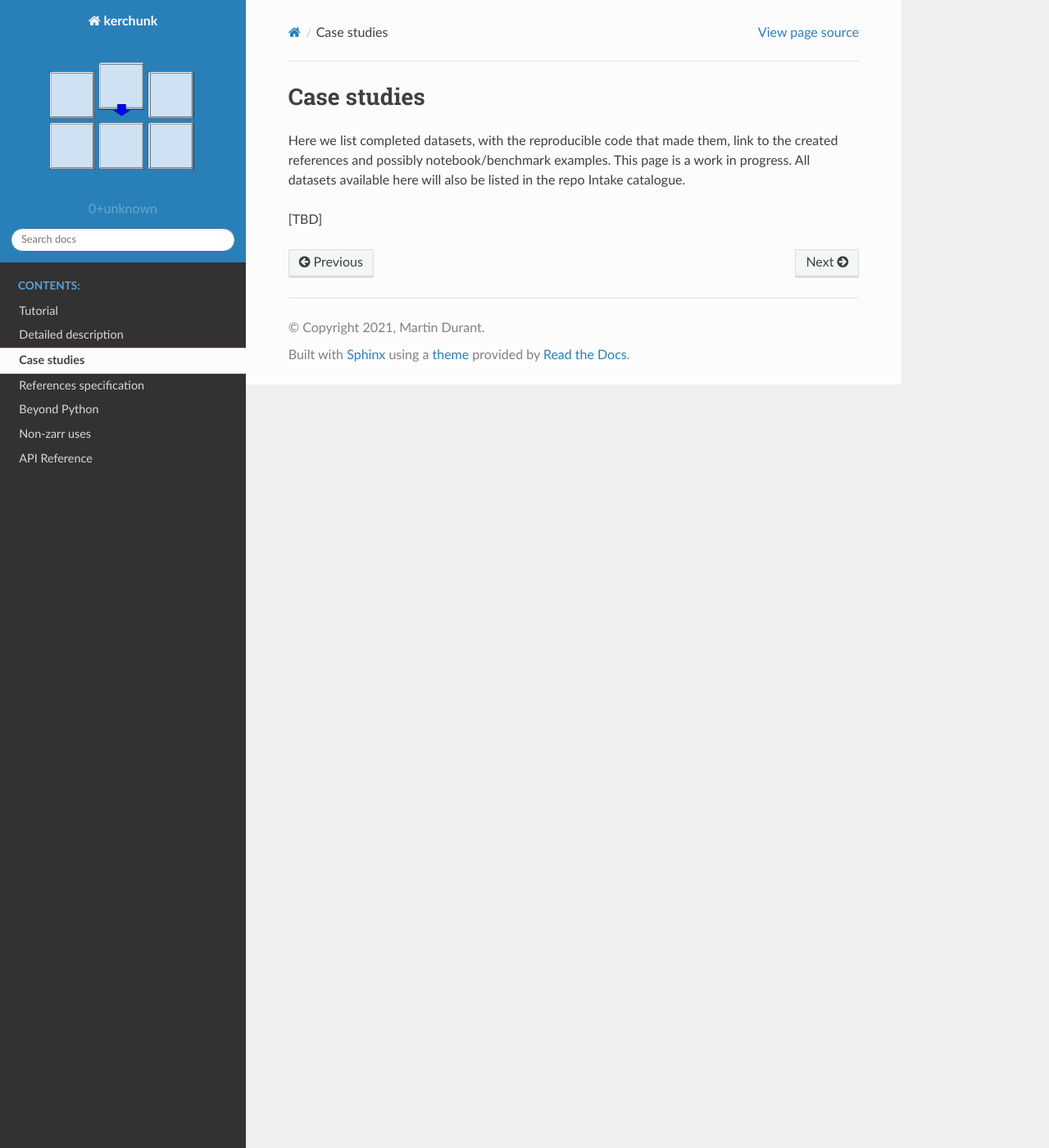
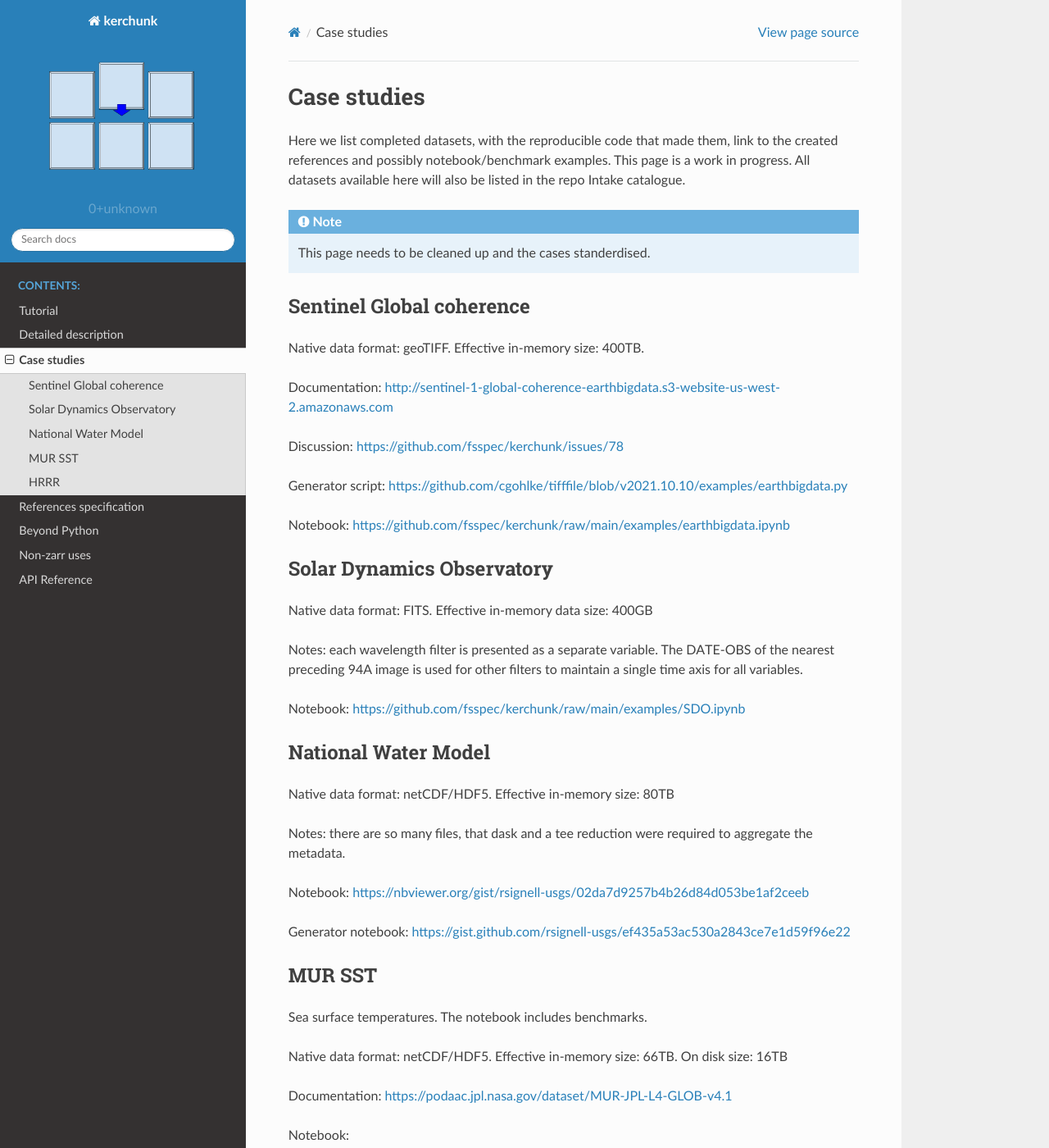
Before and after one commit to fsspec/kerchunk, a Sphinx documentation site: the page built from docs/source/cases.rst, in a window 1280 px wide and 1400 px high. Shown: the whole window at 82% size. Built offline with Sphinx 7.4.7 and the Read the Docs theme 2.0.0, drawn with Linux system fonts in a browser that asks for light colours; some of the changed text lies outside the part shown.

Commit message:
Add lots of links and catalog entries

```diff
--- a/docs/source/cases.rst
+++ b/docs/source/cases.rst
@@ -5,4 +5,71 @@ Here we list completed datasets, with the reproducible code that made them, link
 created references and possibly notebook/benchmark examples. This page is a work in progress.
 All datasets available here will also be listed in the repo Intake catalogue.
 
-[TBD]
+.. note::
+
+   This page needs to be cleaned up and the cases standerdised.
+
+Sentinel Global coherence
+-------------------------
+
+Native data format: geoTIFF.
+Effective in-memory size: 400TB.
+
+Documentation: http://sentinel-1-global-coherence-earthbigdata.s3-website-us-west-2.amazonaws.com
+
+Discussion: https://github.com/fsspec/kerchunk/issues/78
+
+Generator script: https://github.com/cgohlke/tifffile/blob/v2021.10.10/examples/earthbigdata.py
+
+Notebook: https://github.com/fsspec/kerchunk/raw/main/examples/earthbigdata.ipynb
+
+Solar Dynamics Observatory
+--------------------------
+
+Native data format: FITS. Effective in-memory data size: 400GB
+
+Notes: each wavelength filter is presented as a separate variable. The DATE-OBS of the nearest preceding 94A image
+is used for other filters to maintain a single time axis for all variables.
+
+Notebook: https://github.com/fsspec/kerchunk/raw/main/examples/SDO.ipynb
+
+National Water Model
+--------------------
+
+Native data format: netCDF/HDF5. Effective in-memory size: 80TB
+
+Notes: there are so many files, that dask and a tee reduction were required to aggregate the
+metadata.
+
+Notebook: https://nbviewer.org/gist/rsignell-usgs/02da7d9257b4b26d84d053be1af2ceeb
+
+Generator notebook: https://gist.github.com/rsignell-usgs/ef435a53ac530a2843ce7e1d59f96e22
+
+MUR SST
+-------
+
+Sea surface temperatures.
+The notebook includes benchmarks.
+
+Native data format: netCDF/HDF5. Effective in-memory size: 66TB. On disk size: 16TB
+
+Documentation: https://podaac.jpl.nasa.gov/dataset/MUR-JPL-L4-GLOB-v4.1
+
+Notebook: https://nbviewer.org/github/cgentemann/cloud_science/blob/master/zarr_meta/cloud_mur_v41_benchmark.ipynb
+
+Notes: see the notebook for how to establish NASA Earthdata credentials to be able to access this data.
+
+HRRR
+----
+
+High-Resolution Rapid Refresh, real-time 3-km resolution, hourly updated, cloud-resolving,
+convection-allowing atmospheric model from NOAA.
+
+Native format: grib2. Effective in-memory size: 7.5GB (200-file subset)
+
+Documentation: https://rapidrefresh.noaa.gov/hrrr/
+
+Notebook (generation and use): https://nbviewer.org/gist/rsignell-usgs/ae7bfb16e8a4049bb1ca0379805c4dc2
+
+Notes: extracts only sections matching the filter "heightAboveGround=2". Requires importing ``kerchunk.grib2``
+to register the codec.
```
Also changed, not shown: docs/source/index.rst (+9 -5 lines), 3 other files.
